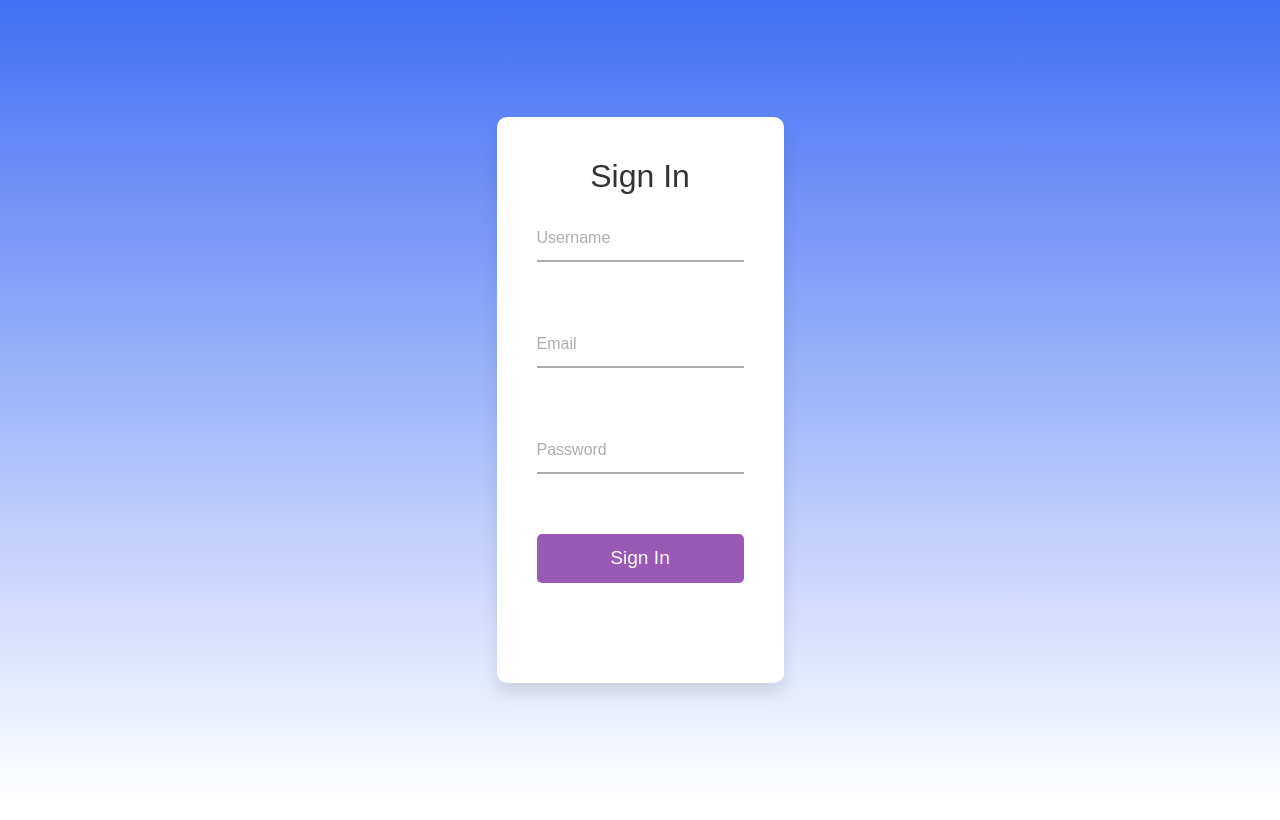
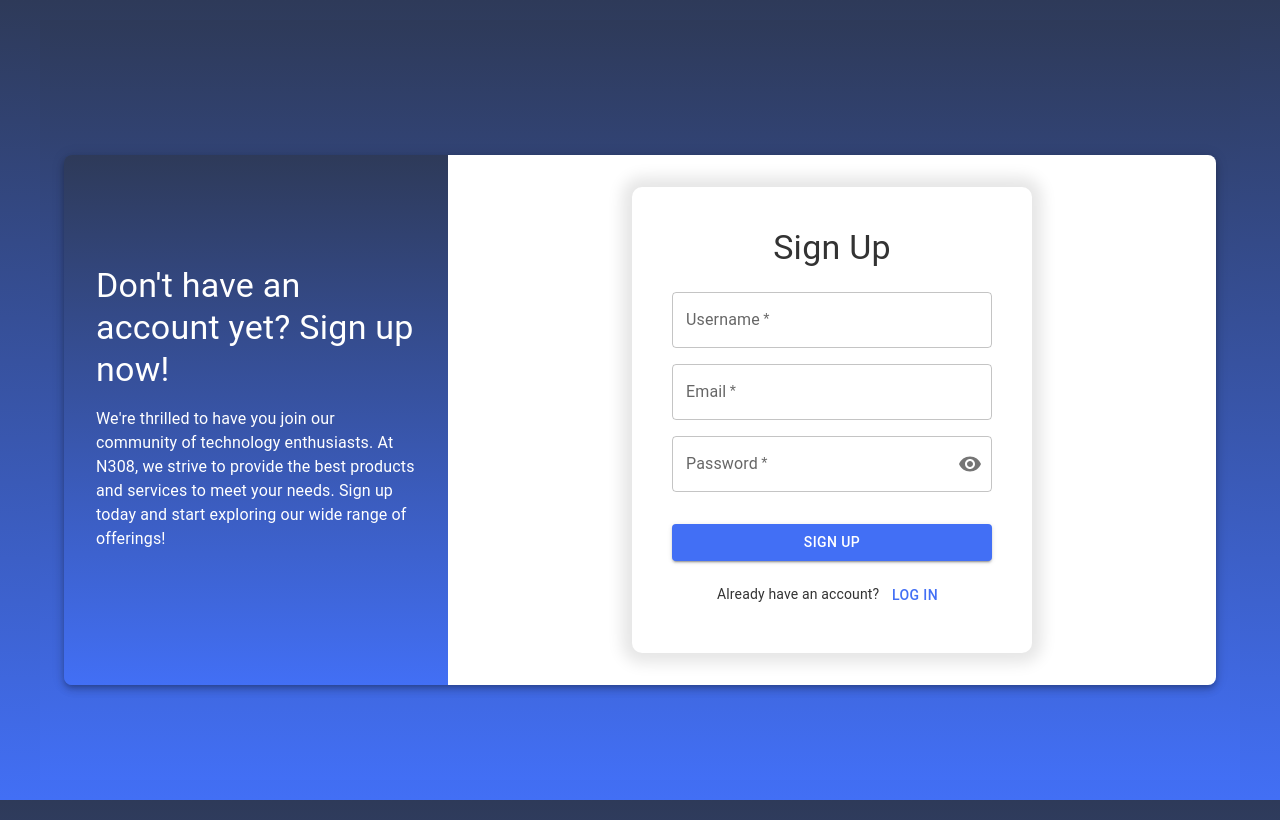
Before and after one commit to erenbadur/CS308, a React (Create React App) app in the folder client/: page /signin in a window 1280 px wide. Built offline with nearby package versions, Linux system fonts and the light colour scheme.

Commit message:
re-designed the product page and sign up page

```diff
--- a/client/src/pages/LoginPage/LoginPage.css
+++ b/client/src/pages/LoginPage/LoginPage.css
@@ -302,7 +302,7 @@ body, html {
 }
 
 .google-login button:hover {
-  background-color: #e83544;
+  background-color: #71b7e6;
 }
 
 .google-icon {
--- a/client/src/pages/SignInPage/SignInPage.css
+++ b/client/src/pages/SignInPage/SignInPage.css
@@ -4,14 +4,15 @@
     box-sizing: border-box;
 }
 
-body {
-    font-family: 'Arial', sans-serif;
-    height: 100vh;
-    display: flex;
-    justify-content: center;
-    align-items: center;
-    background: linear-gradient(540deg, #426ff5, white);
-}
+html, body, #root {
+    height: 100%;
+    margin: 0;
+    padding: 0;
+    box-sizing: border-box;
+    background: linear-gradient(900deg, #2e3a59, #426ff5);
+    background-repeat: no-repeat;
+    background-attachment: fixed;
+  }
 
 .login-container {
     display: flex;
--- a/client/src/pages/SignInPage/SignInPage.js
+++ b/client/src/pages/SignInPage/SignInPage.js
@@ -1,29 +1,57 @@
+// SignInPage.js
+
 import React, { useState } from 'react';
-import './SignInPage.css';
+import {
+  Container,
+  Grid,
+  Box,
+  TextField,
+  Button,
+  Typography,
+  Alert,
+  IconButton,
+  InputAdornment,
+} from '@mui/material';
+import { Visibility, VisibilityOff, Close as CloseIcon } from '@mui/icons-material';
+import { useNavigate } from 'react-router-dom';
 
 const SignInPage = () => {
+  const navigate = useNavigate();
+
+  // State management for form inputs and feedback messages
   const [username, setUsername] = useState('');
   const [email, setEmail] = useState('');
   const [password, setPassword] = useState('');
+
+  const [showPassword, setShowPassword] = useState(false);
+
   const [error, setError] = useState(null);
   const [success, setSuccess] = useState(null);
 
+  // Toggle password visibility
+  const handleTogglePassword = () => {
+    setShowPassword((prev) => !prev);
+  };
+
+  // Handle form submission
   const handleSubmit = async (e) => {
-    e.preventDefault(); // Prevent form submission from reloading the page
+    e.preventDefault();
     setError(null);
     setSuccess(null);
 
     try {
-      // Send data to the backend
-      const response = await fetch('http://localhost:3000/api/auth/signin', {
+      const response = await fetch('http://localhost:3000/api/auth/signin', { // Ensure correct endpoint
         method: 'POST',
         headers: { 'Content-Type': 'application/json' },
-        body: JSON.stringify({ username, email, password }), // Send the user details
+        body: JSON.stringify({ username, email, password }),
       });
 
       const data = await response.json();
 
-      // Handle backend response
+      // Log the entire response for debugging
+      console.log('Response Status:', response.status);
+      console.log('Response Data:', data);
+
       if (response.status === 201) {
         setSuccess('Sign up successful! You can now log in.');
         setUsername('');
@@ -39,55 +67,187 @@ const SignInPage = () => {
   };
 
   return (
-    <div className="login-container">
-      <div className="login-box">
-        <h2>Sign In</h2>
+    <Container
+      maxWidth="lg"
+      sx={{
+        minHeight: '100vh',
+        display: 'flex',
+        justifyContent: 'center',
+        alignItems: 'center',
+        padding: 2,
+      }}
+    >
+      <Grid container sx={{ boxShadow: 5, borderRadius: 2, overflow: 'hidden' }}>
+        {/* Left Side - Description */}
+        <Grid
+          item
+          xs={12}
+          md={4}
+          sx={{
+            background: 'linear-gradient(900deg, #2e3a59, #426ff5)',
+            color: 'white',
+            display: 'flex',
+            flexDirection: 'column',
+            justifyContent: 'center',
+            padding: 4,
+            animation: 'fadeIn 1s ease-in-out',
+          }}
+        >
+          <Typography variant="h4" sx={{ mb: 2 }}>
+            Don't have an account yet? Sign up now!
+          </Typography>
+          <Typography variant="body1" sx={{ mb: 3 }}>
+            We're thrilled to have you join our community of technology enthusiasts. At N308, we strive to provide the best products and services to meet your needs. Sign up today and start exploring our wide range of offerings!
+          </Typography>
+
+        </Grid>
+
+        {/* Right Side - Sign Up Form */}
+        <Grid
+          item
+          xs={12}
+          md={8}
+          sx={{
+            display: 'flex',
+            justifyContent: 'center',
+            alignItems: 'center',
+            backgroundColor: '#fff',
+            padding: 4,
+          }}
+        >
+          <Box
+            sx={{
+              padding: 5,
+              borderRadius: '10px',
+              boxShadow: '0px 0px 15px 10px rgba(0, 0, 0, 0.1)',
+              backgroundColor: '#fff',
+              maxWidth: 400,
+              width: '100%',
+              textAlign: 'center',
+              animation: 'fadeIn 1s ease-in-out',
+            }}
+          >
+            <Typography variant="h4" sx={{ mb: 3, color: '#333' }}>
+              Sign Up
+            </Typography>
+
             {error && (
-          <div className="error-popup">
-            <p>{error}</p>
-            <button onClick={() => setError(null)}>Close</button>
-          </div>
+              <Alert
+                severity="error"
+                action={
+                  <IconButton
+                    aria-label="close"
+                    color="inherit"
+                    size="small"
+                    onClick={() => setError(null)}
+                  >
+                    <CloseIcon fontSize="inherit" />
+                  </IconButton>
+                }
+                sx={{ mb: 2 }}
+              >
+                {error}
+              </Alert>
             )}
+
             {success && (
-          <div className="success-popup">
-            <p>{success}</p>
-            <button onClick={() => setSuccess(null)}>Close</button>
-          </div>
+              <Alert
+                severity="success"
+                action={
+                  <IconButton
+                    aria-label="close"
+                    color="inherit"
+                    size="small"
+                    onClick={() => setSuccess(null)}
+                  >
+                    <CloseIcon fontSize="inherit" />
+                  </IconButton>
+                }
+                sx={{ mb: 2 }}
+              >
+                {success}
+              </Alert>
             )}
+
             <form onSubmit={handleSubmit}>
-          <div className="input-box">
-            <input
-              type="text"
+              <TextField
+                label="Username"
+                variant="outlined"
+                fullWidth
+                required
+                sx={{ mb: 2 }}
                 value={username}
                 onChange={(e) => setUsername(e.target.value)}
+              />
+
+              <TextField
+                label="Email"
+                variant="outlined"
+                type="email"
+                fullWidth
                 required
-            />
-            <label>Username</label>
-          </div>
-          <div className="input-box">
-            <input
-              type="email"
+                sx={{ mb: 2 }}
                 value={email}
                 onChange={(e) => setEmail(e.target.value)}
+              />
+
+              <TextField
+                label="Password"
+                variant="outlined"
+                type={showPassword ? 'text' : 'password'}
+                fullWidth
                 required
-            />
-            <label>Email</label>
-          </div>
-          <div className="input-box">
-            <input
-              type="password"
+                sx={{ mb: 2 }}
                 value={password}
                 onChange={(e) => setPassword(e.target.value)}
-              required
+                InputProps={{
+                  endAdornment: (
+                    <InputAdornment position="end">
+                      <IconButton onClick={handleTogglePassword} edge="end">
+                        {showPassword ? <VisibilityOff /> : <Visibility />}
+                      </IconButton>
+                    </InputAdornment>
+                  ),
+                }}
               />
-            <label>Password</label>
-          </div>
-          <div className="input-box">
-            <input type="submit" value="Sign In" />
-          </div>
+
+              <Button
+                type="submit"
+                variant="contained"
+                fullWidth
+                sx={{
+                  mt: 2,
+                  backgroundColor: '#426ff5',
+                  color: '#fff',
+                  '&:hover': {
+                    backgroundColor: '#71b7e6',
+                  },
+                }}
+              >
+                Sign Up
+              </Button>
             </form>
-      </div>
-    </div>
+
+            <Typography variant="body2" sx={{ mt: 2, color: '#333' }}>
+              Already have an account?{' '}
+              <Button
+                onClick={() => navigate('/login')}
+                sx={{
+                  color: '#426ff5',
+                  textDecoration: 'none',
+                  '&:hover': {
+                    color: '#71b7e6',
+                    textDecoration: 'underline',
+                  },
+                }}
+              >
+                Log In
+              </Button>
+            </Typography>
+          </Box>
+        </Grid>
+      </Grid>
+    </Container>
   );
 };
 
```
Also changed, not shown: client/src/pages/MainPage/mainpage.js (+128 -69 lines), 2 other files (tests, documents, lock files or other folders). Lines whose indentation alone changed are shown as unchanged.
